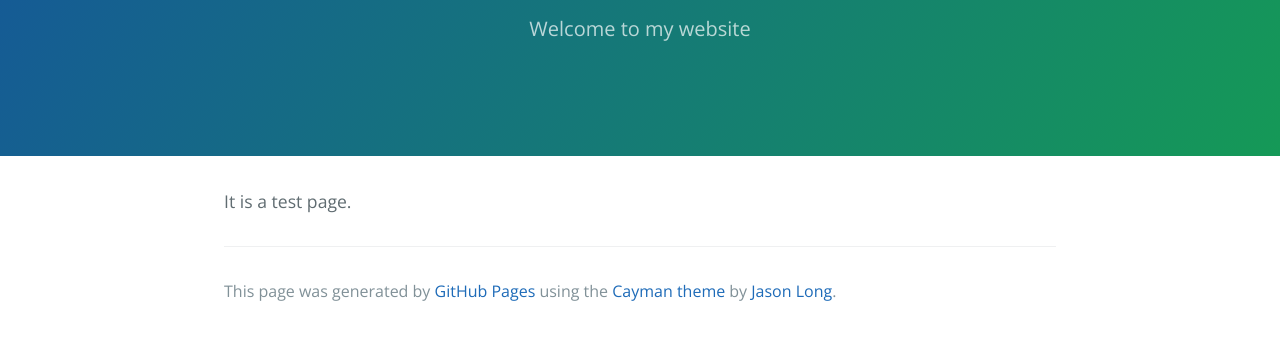
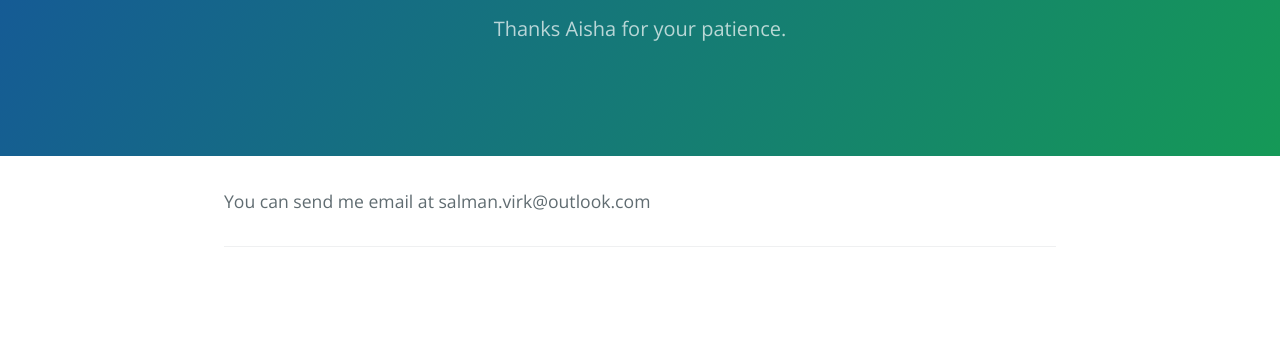
Before and after one commit to salman-virk/salman-virk.github.io, a plain HTML site: page index.html in a window 1280 px wide. Shown: the part 161-500 px from the top of the page. Drawn offline with nearby package versions, Linux system fonts and the light colour scheme.

Commit message:
Update index.html

```diff
--- a/index.html
+++ b/index.html
@@ -12,15 +12,15 @@
   <body>
     <section class="page-header">
       <h1 class="project-name">index.html</h1>
-      <h2 class="project-tagline">Welcome to my website</h2>
+      <h2 class="project-tagline">Thanks Aisha for your patience.</h2>
     </section>
 
     <section class="main-content">
-      <p>It is a test page.</p>
+      <p>You can send me email at salman.virk@outlook.com</p>
 
       <footer class="site-footer">
 
-        <span class="site-footer-credits">This page was generated by <a href="https://pages.github.com">GitHub Pages</a> using the <a href="https://github.com/jasonlong/cayman-theme">Cayman theme</a> by <a href="https://twitter.com/jasonlong">Jason Long</a>.</span>
+
       </footer>
 
     </section>
```
